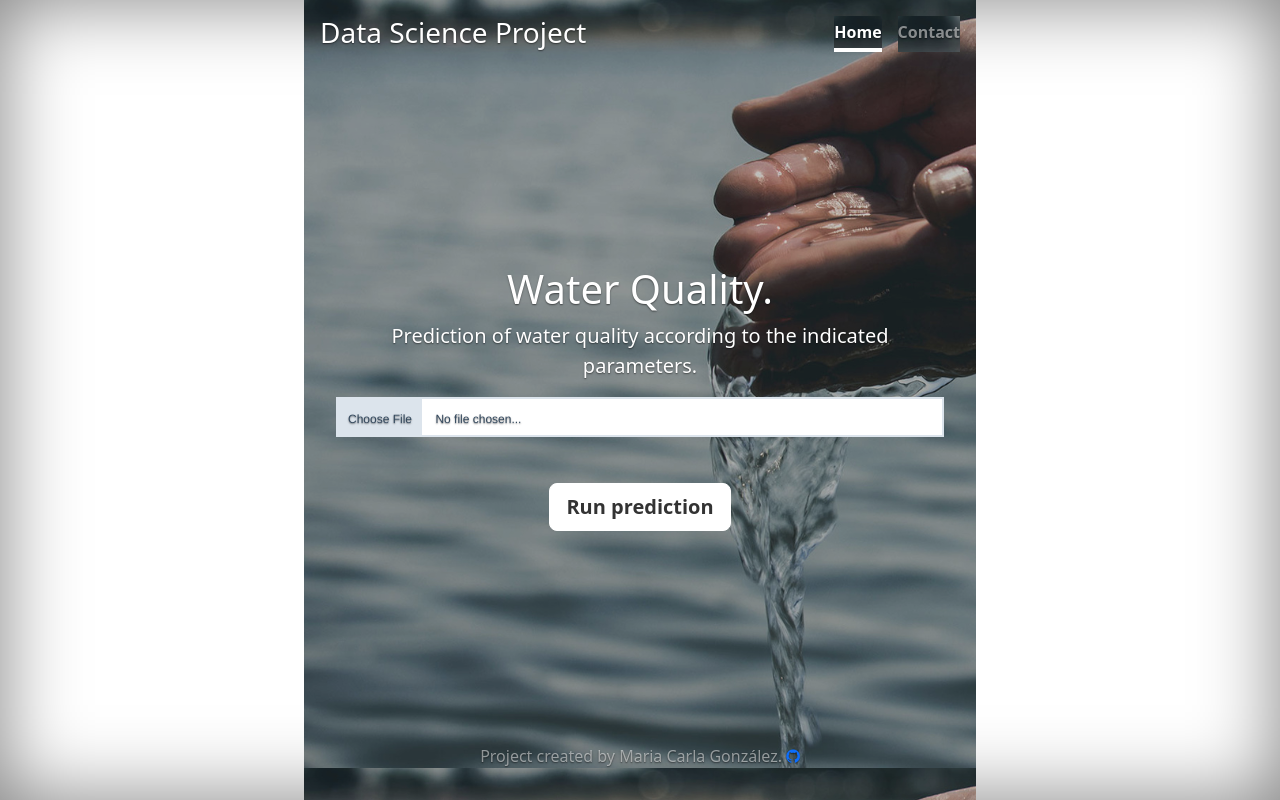
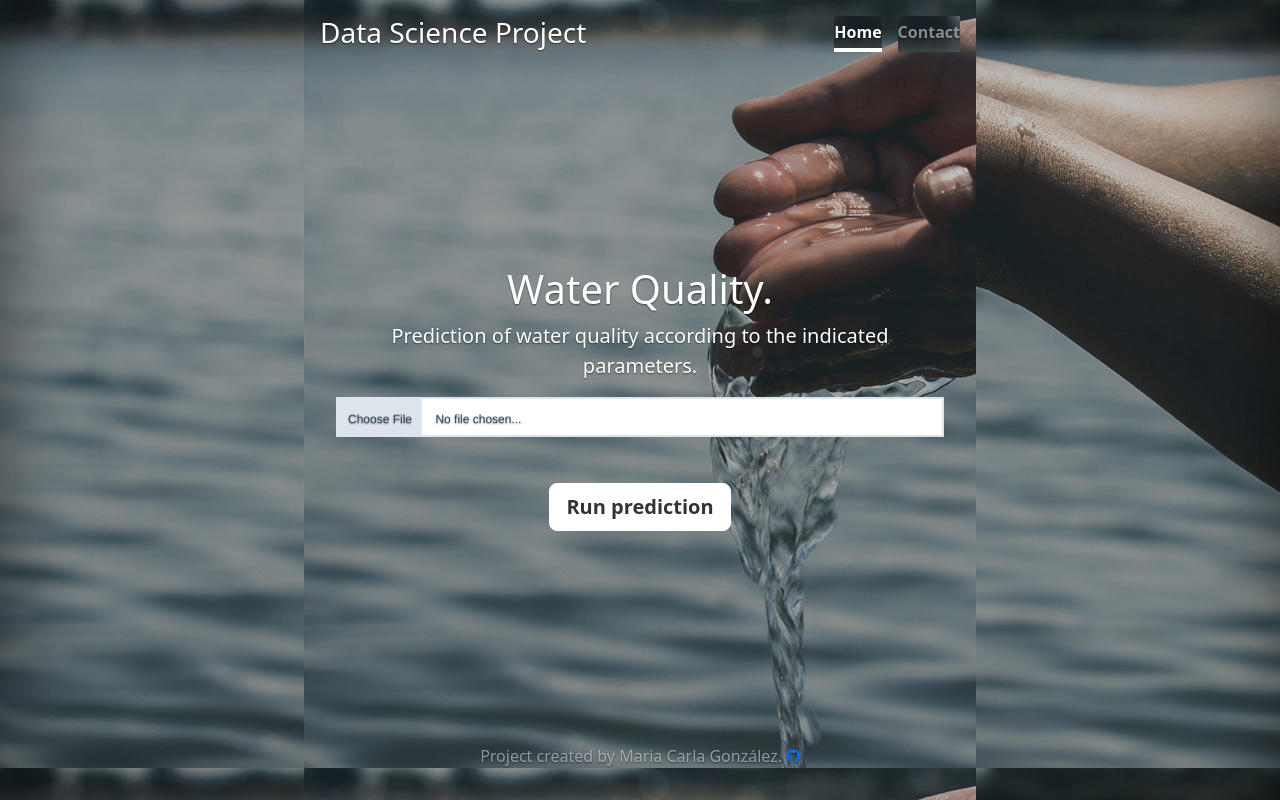
Before and after one commit to mcarlagg17/TBDS-ML_Clf_WaterQuality_flask, a Flask app: page / in a window 1280 px wide. Run offline with Flask 2, Linux system fonts and the light colour scheme; some libraries are stand-ins or nearby versions.

Commit message:
app fondo

```diff
--- a/static/cover.css
+++ b/static/cover.css
@@ -19,13 +19,13 @@
 body {
   text-shadow: 0 .05rem .1rem rgba(0, 0, 0, .5);
   box-shadow: inset 0 0 5rem rgba(0, 0, 0, .5);
-
+  background-image: url(../img/fondofoto.png);
 
 }
 
 .cover-container {
   max-width: 42em;
-  background-image: url('../img/fondofoto.png');
+  background-image: url(../img/fondofoto.png);
 }
 
 
@@ -38,7 +38,7 @@ body {
   font-weight: 700;
   color: rgba(255, 255, 255, .5);
   background-color: transparent;
-  background-image: url('../img/fondofoto.png');
+  background-image: url(../img/fondofoto.png);
   border-bottom: .25rem solid transparent;
 }
 
--- a/templates/index.html
+++ b/templates/index.html
@@ -39,7 +39,7 @@
     <link href="static/cover.css" rel="stylesheet">
 
 </head>
-<body class="d-flex h-100 text-center text-white bg-img">
+<body class="d-flex h-100 text-center text-white">
 <script type="text/javascript" src="//code.jquery.com/jquery-1.10.2.min.js"></script>
 <div class="cover-container d-flex w-100 h-100 p-3 mx-auto flex-column">
     <header class="mb-auto">
```
